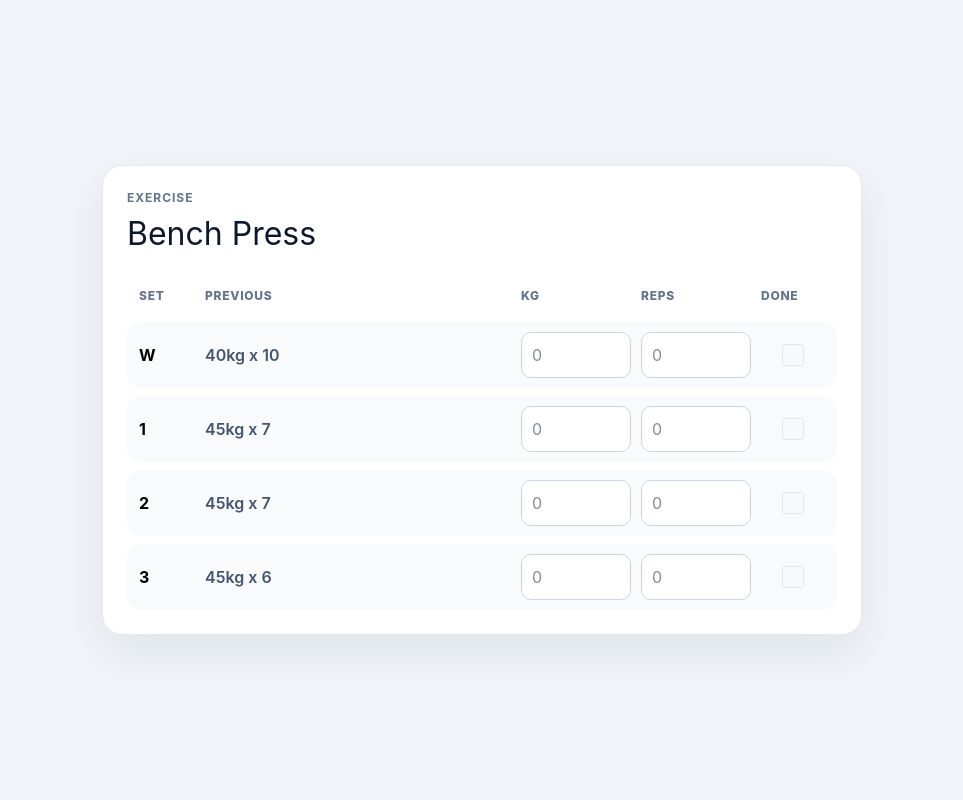
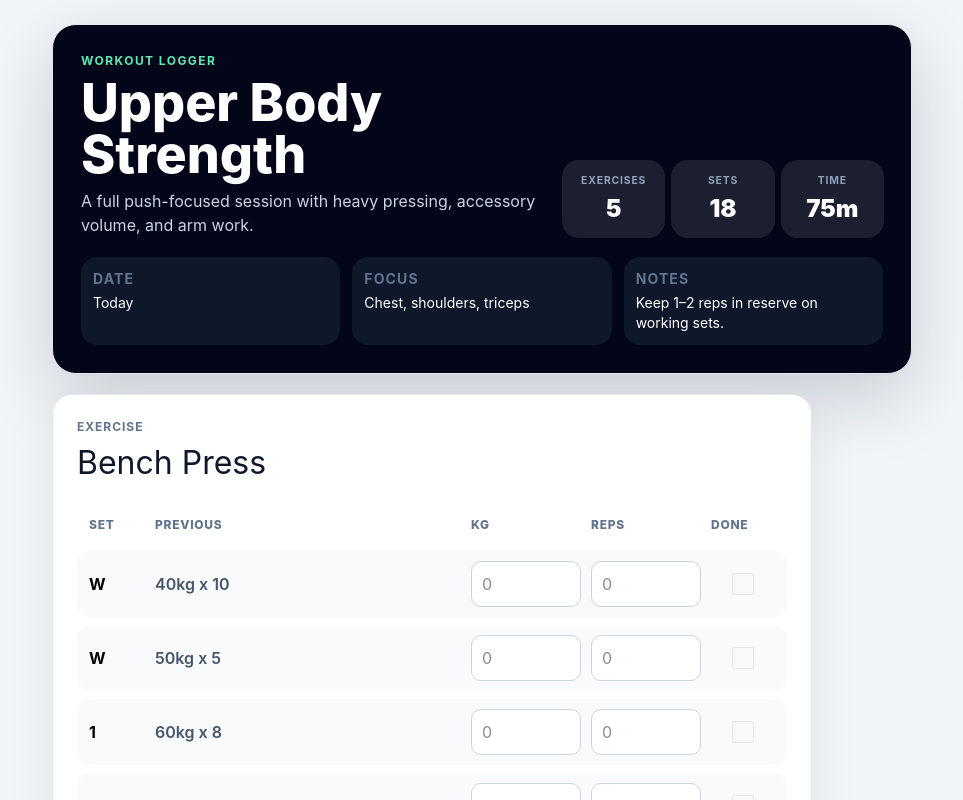
Before and after one commit to leondixon/fitness, a Nuxt app: page / in a window 1280 px wide. Shown: the top 800 px of the page, without its empty margins (158-1121 px from the left). Built offline with nearby package versions, Linux system fonts and the light colour scheme.

Commit message:
added a mock api endpoint

```diff
--- a/app/app.vue
+++ b/app/app.vue
@@ -1,23 +1,73 @@
 <script setup lang="ts">
-const benchPressSets = [
-  { warmup: true, previous: '40kg x 10' },
-  { previous: '45kg x 7' },
-  { previous: '45kg x 7' },
-  { previous: '45kg x 6' },
-] as const
+const mockWorkout = {
+  title: 'Upper Body Strength',
+  subtitle: 'A full push-focused session with heavy pressing, accessory volume, and arm work.',
+  date: 'Today',
+  duration: '75m',
+  focus: 'Chest, shoulders, triceps',
+  notes: 'Keep 1–2 reps in reserve on working sets.',
+  exercises: [
+    {
+      id: 'bench-press',
+      name: 'Bench Press',
+      sets: [
+        { warmup: true, previous: '40kg x 10' },
+        { warmup: true, previous: '50kg x 5' },
+        { previous: '60kg x 8' },
+        { previous: '60kg x 7' },
+        { previous: '57.5kg x 8' },
+      ],
+    },
+    {
+      id: 'incline-dumbbell-press',
+      name: 'Incline Dumbbell Press',
+      sets: [
+        { previous: '22.5kg x 10' },
+        { previous: '22.5kg x 9' },
+        { previous: '20kg x 11' },
+      ],
+    },
+    {
+      id: 'seated-shoulder-press',
+      name: 'Seated Shoulder Press',
+      sets: [
+        { warmup: true, previous: '25kg x 10' },
+        { previous: '35kg x 8' },
+        { previous: '35kg x 7' },
+        { previous: '32.5kg x 9' },
+      ],
+    },
+    {
+      id: 'cable-fly',
+      name: 'Cable Fly',
+      sets: [
+        { previous: '15kg x 12' },
+        { previous: '15kg x 12' },
+        { previous: '12.5kg x 15' },
+      ],
+    },
+    {
+      id: 'triceps-pushdown',
+      name: 'Triceps Pushdown',
+      sets: [
+        { previous: '30kg x 12' },
+        { previous: '30kg x 11' },
+        { previous: '27.5kg x 13' },
+      ],
+    },
+  ],
+}
 </script>
 
 <template>
   <main class="app-shell">
-    <ExerciseLogger exercise-name="Bench Press" :sets="benchPressSets" />
+    <workout-logger :workout="mockWorkout" />
   </main>
 </template>
 
 <style scoped>
 .app-shell {
   min-height: 100vh;
-  display: grid;
-  place-items: center;
   box-sizing: border-box;
   padding: 24px;
   background: #f1f5f9;
--- /dev/null
+++ b/app/components/workout-logger.vue
@@ -0,0 +1,123 @@
+<script setup lang="ts">
+interface WorkoutLoggerSet {
+  previous?: string
+  warmup?: boolean
+}
+
+interface WorkoutLoggerExercise {
+  id: string | number
+  name: string
+  sets: WorkoutLoggerSet[]
+}
+
+interface WorkoutLoggerWorkout {
+  title: string
+  subtitle?: string
+  date?: string
+  duration?: string
+  focus?: string
+  notes?: string
+  exercises: WorkoutLoggerExercise[]
+}
+
+const props = withDefaults(
+  defineProps<{
+    workout?: WorkoutLoggerWorkout
+  }>(),
+  {
+    workout: () => ({
+      title: 'Workout',
+      exercises: [],
+    }),
+  },
+)
+
+const totalSets = computed(() => props.workout.exercises.reduce(
+  (count, exercise) => count + exercise.sets.length,
+  0,
+))
+</script>
+
+<template>
+  <section class="mx-auto grid w-full max-w-[860px] gap-5">
+    <header class="rounded-[24px] border border-slate-200 bg-slate-950 p-5 text-white shadow-[0_24px_70px_rgb(15_23_42_/_18%)] sm:p-7">
+      <p class="mb-2 text-xs font-bold uppercase tracking-[0.12em] text-emerald-300">
+        Workout Logger
+      </p>
+
+      <div class="grid gap-4 sm:grid-cols-[1fr_auto] sm:items-end">
+        <div>
+          <h1 class="text-[clamp(2rem,5vw,3.25rem)] font-extrabold leading-none">
+            {{ workout.title }}
+          </h1>
+          <p v-if="workout.subtitle" class="mt-2 max-w-2xl text-sm leading-6 text-slate-300 sm:text-base">
+            {{ workout.subtitle }}
+          </p>
+        </div>
+
+        <div class="grid grid-cols-3 gap-2 text-center sm:min-w-[320px]">
+          <div class="rounded-2xl bg-white/10 p-3 ring-1 ring-white/10">
+            <p class="text-[0.65rem] font-bold uppercase tracking-[0.08em] text-slate-400">
+              Exercises
+            </p>
+            <p class="mt-1 text-2xl font-black">
+              {{ workout.exercises.length }}
+            </p>
+          </div>
+          <div class="rounded-2xl bg-white/10 p-3 ring-1 ring-white/10">
+            <p class="text-[0.65rem] font-bold uppercase tracking-[0.08em] text-slate-400">
+              Sets
+            </p>
+            <p class="mt-1 text-2xl font-black">
+              {{ totalSets }}
+            </p>
+          </div>
+          <div class="rounded-2xl bg-white/10 p-3 ring-1 ring-white/10">
+            <p class="text-[0.65rem] font-bold uppercase tracking-[0.08em] text-slate-400">
+              Time
+            </p>
+            <p class="mt-1 text-2xl font-black">
+              {{ workout.duration ?? '—' }}
+            </p>
+          </div>
+        </div>
+      </div>
+
+      <dl class="mt-5 grid gap-3 text-sm text-slate-300 sm:grid-cols-3">
+        <div v-if="workout.date" class="rounded-2xl bg-slate-900 p-3">
+          <dt class="font-bold uppercase tracking-[0.08em] text-slate-500">
+            Date
+          </dt>
+          <dd class="mt-1 text-white">
+            {{ workout.date }}
+          </dd>
+        </div>
+        <div v-if="workout.focus" class="rounded-2xl bg-slate-900 p-3">
+          <dt class="font-bold uppercase tracking-[0.08em] text-slate-500">
+            Focus
+          </dt>
+          <dd class="mt-1 text-white">
+            {{ workout.focus }}
+          </dd>
+        </div>
+        <div v-if="workout.notes" class="rounded-2xl bg-slate-900 p-3 sm:col-span-1">
+          <dt class="font-bold uppercase tracking-[0.08em] text-slate-500">
+            Notes
+          </dt>
+          <dd class="mt-1 text-white">
+            {{ workout.notes }}
+          </dd>
+        </div>
+      </dl>
+    </header>
+
+    <div class="grid gap-5">
+      <exercise-logger
+        v-for="exercise in workout.exercises"
+        :key="exercise.id"
+        :exercise-name="exercise.name"
+        :sets="exercise.sets"
+      />
+    </div>
+  </section>
+</template>
```
Also changed, not shown: app/components/exercise-logger.vue (renamed from app/components/ExerciseLogger.vue).
